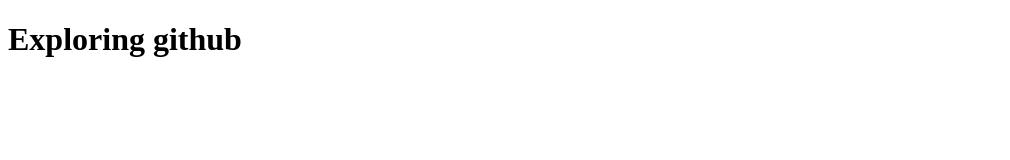
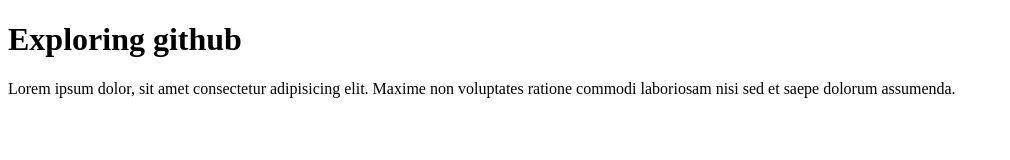
Before and after one commit to AlTawhid205/my-second-github, a plain HTML site: page index.html in a window 1280 px wide. Shown: the whole page, without its empty margins (0-1010 px from the left). Drawn offline with Linux system fonts and the light colour scheme.

Commit message:
Hello GitHub

```diff
--- a/index.html
+++ b/index.html
@@ -7,5 +7,6 @@
 </head>
 <body>
   <h1>Exploring github</h1>
+  <p>Lorem ipsum dolor, sit amet consectetur adipisicing elit. Maxime non voluptates ratione commodi laboriosam nisi sed et saepe dolorum assumenda.</p>
 </body>
 </html>
```
